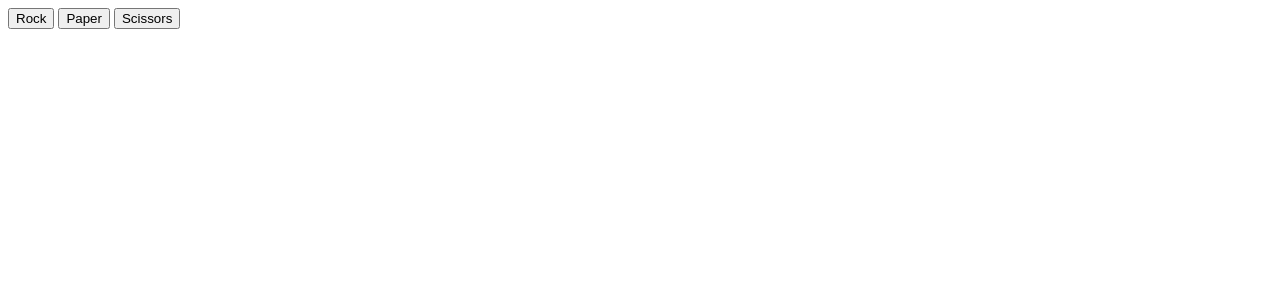
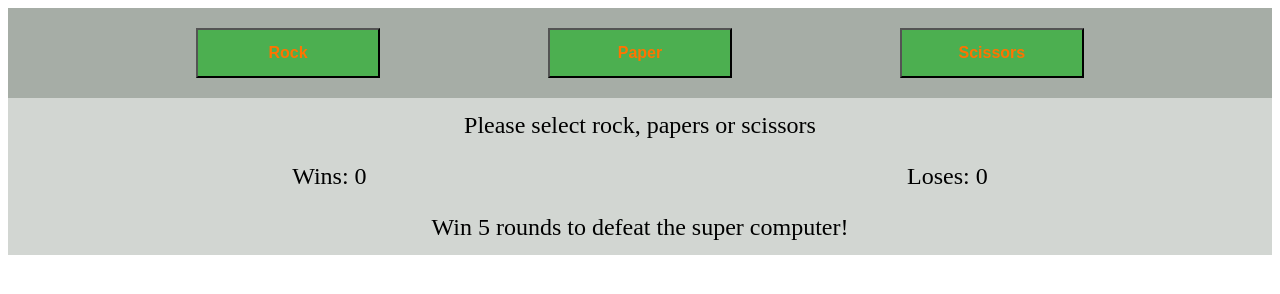
Before and after one commit to chriscbj/rock-paper-scissors, a plain HTML site: page index.html in a window 1280 px wide. Drawn offline with Linux system fonts and the light colour scheme.

Commit message:
Aligned using css, added win and lose counter and ability to play out of 5 rounds

```diff
--- a/index.html
+++ b/index.html
@@ -6,12 +6,22 @@
     <meta name="viewport" content="width=device-width, initial-scale=1.0">
     <title>Document</title>
     <script src="js/script.js" defer></script>
+    <link rel="stylesheet" href="styles.css">
 </head>
 <body>
+    <div class='buttons'>
     <button id='rock'>Rock</button>
     <button id='paper'>Paper</button>
     <button id='scissors'>Scissors</button>
+    </div>
+    <div class="container">
     <div id="message"></div>
+    <div class="counter">
     <div id="win"></div>
+    <div id="lose"></div>
+    </div>
+    <div id="announcement"></div>
+    </div>
+
 </body>
 </html>
--- a/js/script.js
+++ b/js/script.js
@@ -10,24 +10,34 @@ const paper = document.querySelector('#paper');
 const scissors = document.querySelector('#scissors');
 const div = document.querySelector('#message');
 const win = document.querySelector('#win');
+const lose = document.querySelector('#lose');
+const announcement = document.querySelector('#announcement');
+
 let winCount = 0;
+let loseCount = 0;
+div.innerHTML = `Please select rock, papers or scissors`
+win.innerHTML = `Wins: ${winCount}`;
+lose.innerHTML = `Loses: ${loseCount}`;
+announcement.innerHTML = `Win 5 rounds to defeat the super computer!`
 
 // add 'click' event listener to each buttons
 rock.addEventListener('click', () => {
     let randomGenerated = getComputerChoice();
     let message = playGame('rock', randomGenerated);
     div.innerHTML = message;
-    game(message, winCount);
+    game(message);
 });
 paper.addEventListener('click', () => {
     let randomGenerated = getComputerChoice();
     let message = playGame('paper', randomGenerated);
     div.innerHTML = message;
+    game(message);
 });
 scissors.addEventListener('click', () => {
     let randomGenerated = getComputerChoice();
     let message = playGame('scissors', randomGenerated);
     div.innerHTML = message;
+    game(message);
 });
 
 function getComputerChoice() {
@@ -80,37 +90,18 @@ function playGame(playerInput, randomGenerated) {
     function game(message) {
         if (message.includes("You win")){
             winCount += 1;
-            win.innerHTML = winCount;
-         }
-    }
-
-/* function game() {
-    for (let i = 0; i < 5; i++){
-        randomGenerated = getComputerChoice();
-        console.log (randomGenerated);
-        playerInput = prompt('Rock, papers, or scissors?');
-        result = playGame(playerInput,randomGenerated);
-        console.log (result);
-        if (result.includes("You lose")){
+            win.innerHTML = `Wins: ${winCount}`;
+        }   else if (message.includes("You lose")){
             loseCount += 1;
-         } else if (result.includes("You win")){
-            winCount += 1;
-         }
+            lose.innerHTML = `Loses: ${loseCount}`;
         }
-    }; */
-
-/*
-    function count(){
-        if (winCount < loseCount){
-            console.log ("You are the loser! The computer wins!");
-         } else if (winCount > loseCount){
-            console.log ("You are the winner! The computer loses!");
-         }
-        };
-
-let playerInput;
-let randomGenerated;
-let loseCount = 0;
-let winCount = 0;
-game();
-count(); */
+        if (winCount === 5){
+            announcement.innerHTML = `Congratulations! You have won against the supercomputer!`
+            alert ("Congratulations! You win!");
+            rock.disabled = true; paper.disabled = true; scissors.disabled = true;
+        }   else if (loseCount === 5){
+            announcement.innerHTML = `Defeated! You have lost against the super computer!`
+            alert ("Better luck next time! You lost!")
+            rock.disabled = true; paper.disabled = true; scissors.disabled = true;
+        }
+    };
--- /dev/null
+++ b/styles.css
@@ -0,0 +1,37 @@
+div.buttons {
+    background-color: #2326;
+    display: flex;
+    justify-content: space-evenly;
+    padding: 20px;
+}
+
+div.container {
+    background-color: #2323;
+    display: flex;
+    flex-direction: column;
+    padding: 14px;
+    font-size: 24px;
+    text-align: center;
+}
+
+div.counter {
+    display: flex;
+    justify-content: space-around;
+}
+
+div#message {
+    margin-bottom: 24px;
+}
+
+div#announcement {
+    margin-top: 24px;
+}
+
+button{
+    background-color: #4CAF50;
+    color: rgb(255, 115, 0);
+    font-weight: bold;
+    padding: 14px;
+    font-size: 16px;
+    width: 15%;
+}
```
